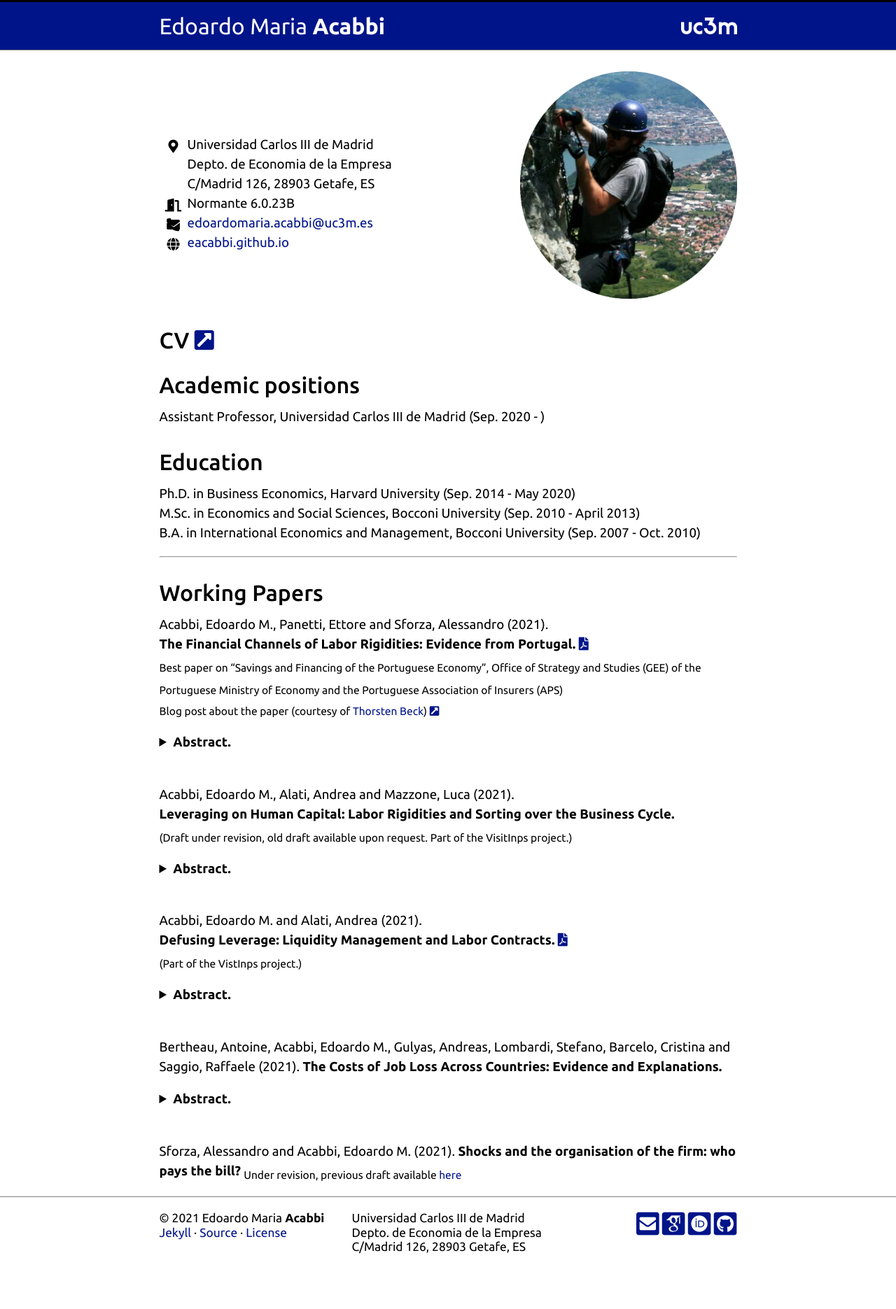
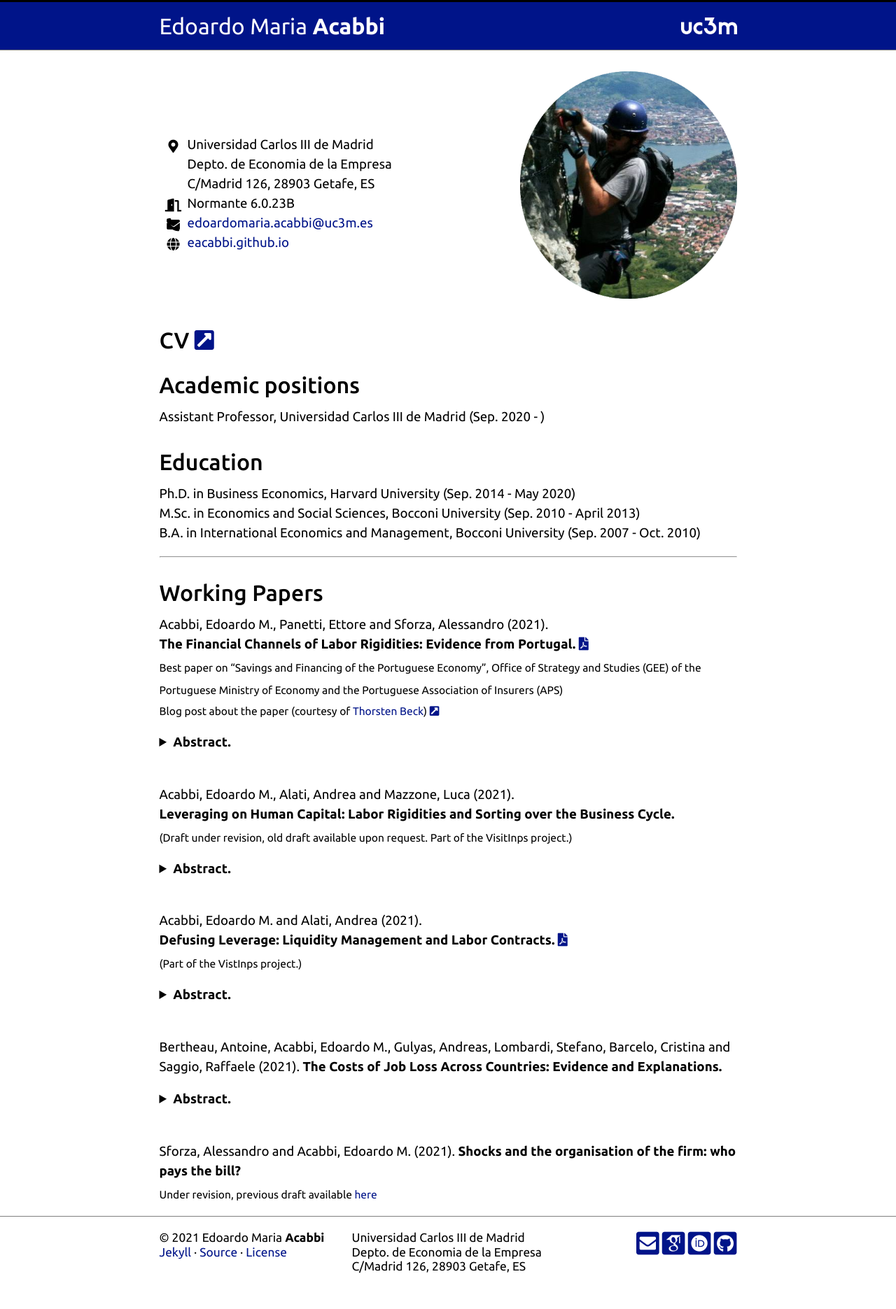
Before and after one commit to eacabbi/eacabbi.github.io, a Jekyll site: the page built from index.md, in a window 1280 px wide. Shown: the whole page at 70% size. Built offline with Jekyll 4.4.1, drawn with Linux system fonts in a browser that asks for light colours; some web fonts are replaced; before the commit the page ends 1843 px from its top, so only the background shows below that.

Commit message:
correction

```diff
--- a/index.md
+++ b/index.md
@@ -60,4 +60,4 @@ changes in employer characteristics in explaining these vast cross-country diffe
 <br>
 Sforza, Alessandro and Acabbi, Edoardo M. (2021).
 **Shocks and the organisation of the firm: who pays the bill?**
-<sub>Under revision, previous draft available <a href="https://drive.google.com/file/d/0ByQcl7SXliImeEpMdGUtS3RGLXM/view"> here </a> </sub>
+ <br/> <sub>Under revision, previous draft available <a href="https://drive.google.com/file/d/0ByQcl7SXliImeEpMdGUtS3RGLXM/view"> here </a> </sub>
```
